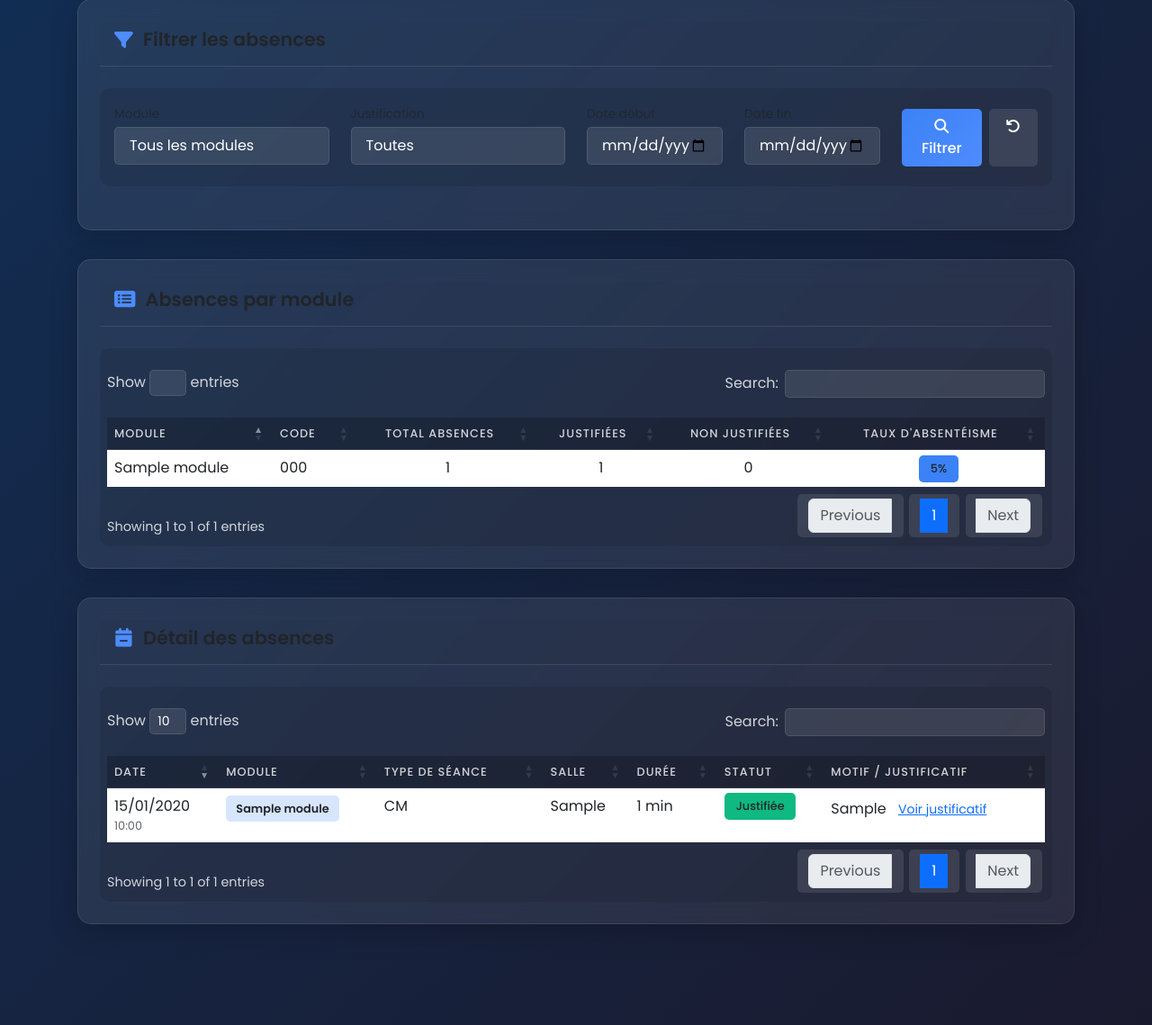
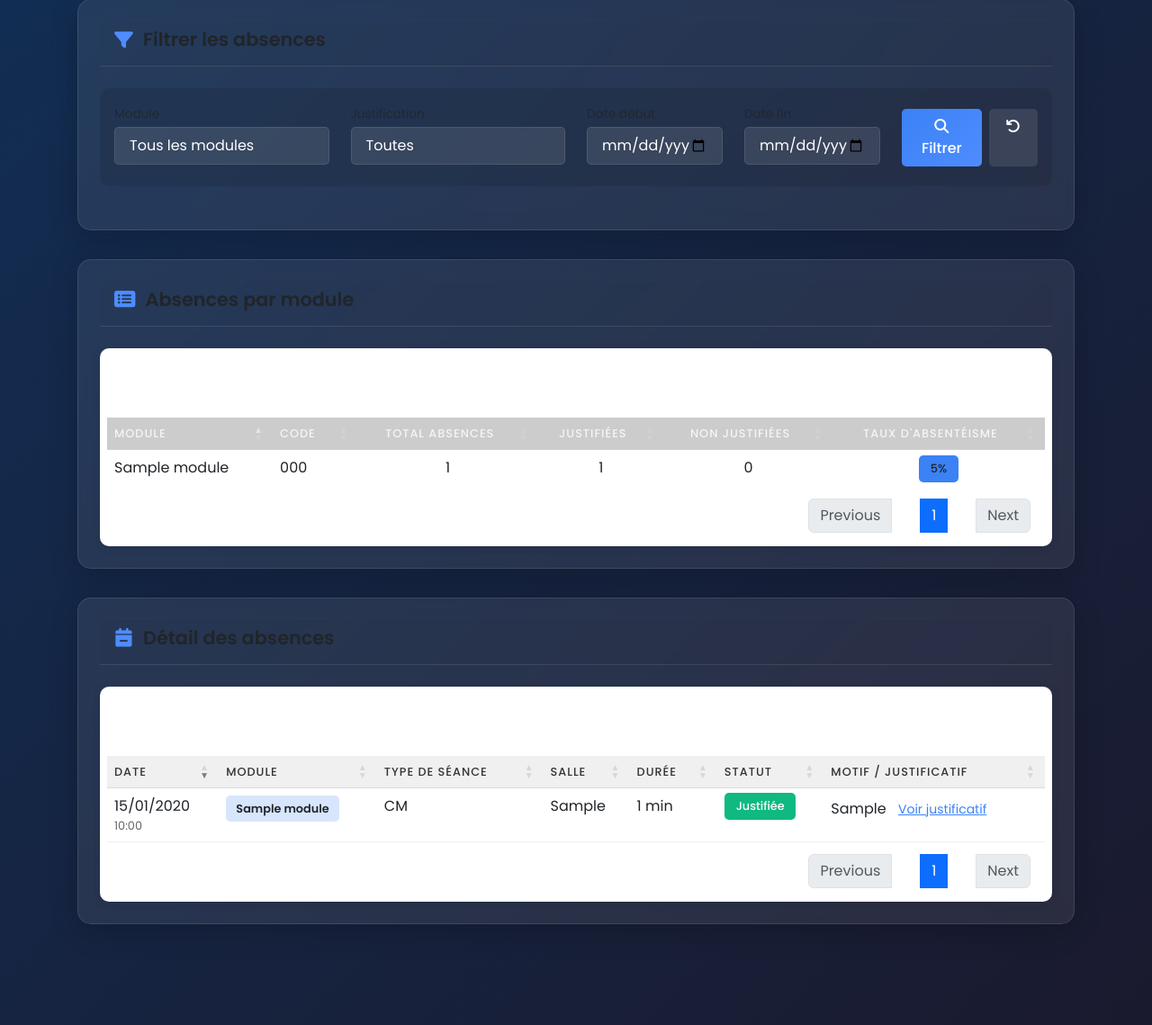
Before and after one commit to abdelghaniBensalih/gestion_absences, a PHP site: page /etudiant/bilan_absences.php in a window 1280 px wide. Shown: the part 879-2018 px from the top of the page at 90% size. Run offline with PHP 8.4, Linux system fonts and the light colour scheme; the visitor is signed in with stand-in values (Sample User, id 1); tables that the repository leaves empty hold one stand-in row (values such as "Sample post"); some libraries are stand-ins or nearby versions.

Commit message:
resolution de la baare noir dans le bilan d'absences

```diff
--- a/check_absences.php
+++ b/check_absences.php
@@ -83,12 +83,12 @@
                         $mail->isSMTP();
                           $mail->Host = 'smtp.gmail.com';
                           $mail->SMTPAuth = true;
-                          $mail->Username = 'email administration'; // Remplacez par l'email de l'administration
-                          $mail->Password = 'password ici'; // App password recommandé
+                          $mail->Username = 'oukikredouane21@gmail.com'; // Remplacez par l'email de l'administration
+                          $mail->Password = 'fxbg tmyd lxru ibwj'; // App password recommandé
                          $mail->SMTPSecure = 'tls';
                          $mail->Port = 587;
 
-                           $mail->setFrom('email admin ici', 'Administration');
+                           $mail->setFrom('oukikredouane21@gmail.com', 'Administration');
                             $mail->addAddress($etuInfo['email'], $etuInfo['nom'].' '.$etuInfo['prenom']);
 
                             $mail->isHTML(true);
--- a/config/db.php
+++ b/config/db.php
@@ -1,7 +1,7 @@
 <?php
 
 try {
-  $pdo = new PDO("mysql:host=localhost;dbname=gestion_absences;charset=utf8mb4", "root", "", [
+  $pdo = new PDO("mysql:host=localhost;dbname=gestion_absences;charset=utf8mb4", "root", "password", [
     PDO::ATTR_ERRMODE => PDO::ERRMODE_EXCEPTION,
     PDO::ATTR_DEFAULT_FETCH_MODE => PDO::FETCH_ASSOC
   ]);
--- a/etudiant/bilan_absences.php
+++ b/etudiant/bilan_absences.php
@@ -663,6 +663,69 @@
         background-color: var(--dark-color) !important;
     }
 }
+
+
+
+
+
+
+/* CSS pour un thème clair pour le tableau des absences */
+#absencesTable {
+    background-color: white;
+    color: #333;
+}
+
+#absencesTable thead th {
+    background-color: #f0f0f0;
+    color: #333;
+    border-bottom: 1px solid #ddd;
+    font-weight: 500;
+}
+
+#absencesTable tbody tr {
+    background-color: white;
+    border-bottom: 1px solid #eee;
+}
+
+#absencesTable tbody tr:hover {
+    background-color: #f8f9fa;
+}
+
+.table-container {
+    background: white;
+    border-radius: 10px;
+    box-shadow: 0 2px 10px rgba(0, 0, 0, 0.1);
+}
+
+/* Style pour les éléments de formulaire dans le tableau */
+#absencesTable .form-control {
+    background-color: #f8f9fa;
+    border: 1px solid #ddd;
+    color: #333;
+}
+
+#absencesTable .btn-success {
+    background-color: var(--success-color);
+    border: none;
+}
+
+#absencesTable .btn-link {
+    color: var(--info-color);
+}
+
+/* Maintenir les badges colorés */
+#absencesTable .badge-justified,
+#absencesTable .badge-not-justified {
+    color: white;
+}
+
+/* Style pour la partie justification */
+#absencesTable input[type="text"],
+#absencesTable input[type="file"] {
+    background-color: white;
+    border: 1px solid #ddd;
+    color: #333;
+}
     </style>
 </head>
 <body>
```
Also changed, not shown: admin/gestion_etudiants.php (+16 -11 lines), CRON.php (added).
